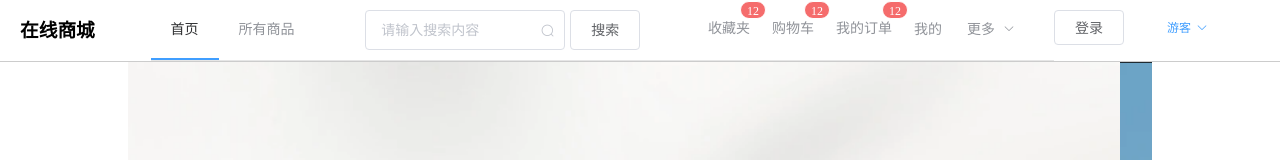
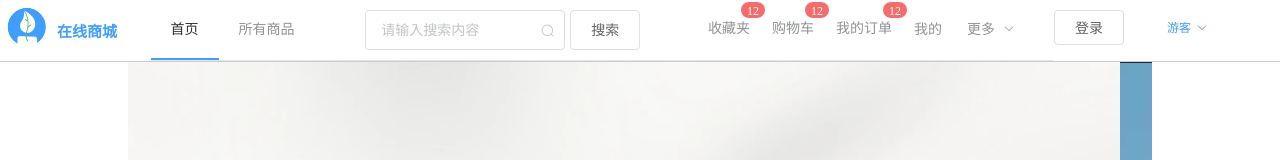
Before and after one commit to Hacker-C/mall-system, a Vue app: page /home in a window 1280 px wide. Shown: the top 160 px of the page. Built offline with nearby package versions, Linux system fonts and the light colour scheme.

Commit message:
refacter: 顶部导航添加网站图标

```diff
--- a/src/components/Header.vue
+++ b/src/components/Header.vue
@@ -1,7 +1,23 @@
 <template>
   <el-row type="flex" class="line">
     <el-col :span="4">
-      <h3 style="padding-left: 20px; padding-top: 15px">在线商城</h3>
+      <img
+        src="../assets/upload/logo.svg"
+        alt=""
+        style="height: 40px; width: 40px; margin-left: 7px; margin-top: 7px"
+      />
+      <h3
+        style="
+          padding-left: 10px;
+          display: inline-block;
+          color: #409eff;
+          position: absolute;
+          bottom: 20px;
+          font-size: 15px;
+        "
+      >
+        在线商城
+      </h3>
     </el-col>
     <el-col flex="1">
       <el-menu
```
Also changed, not shown: src/assets/upload/logo.svg (added).
